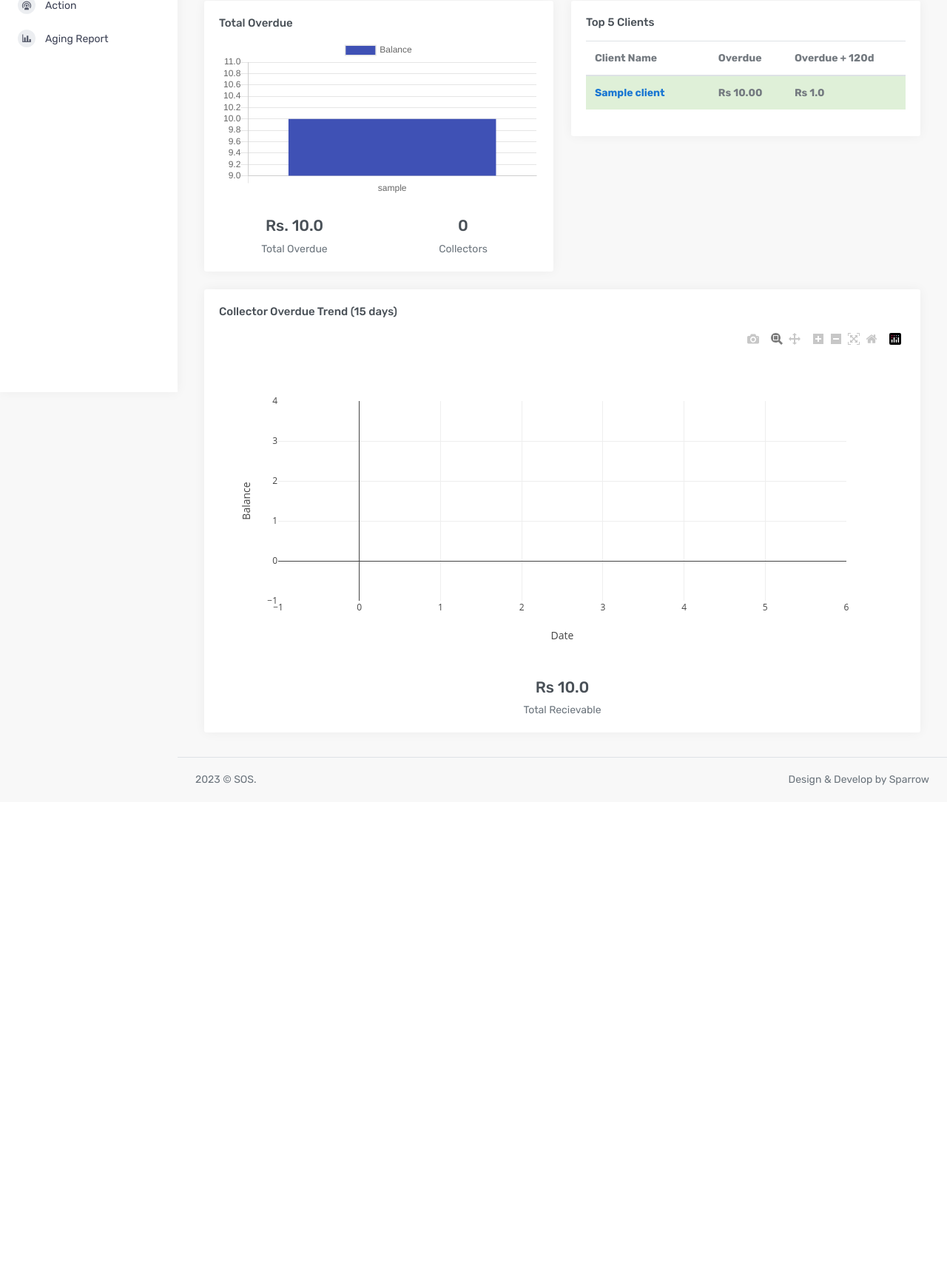
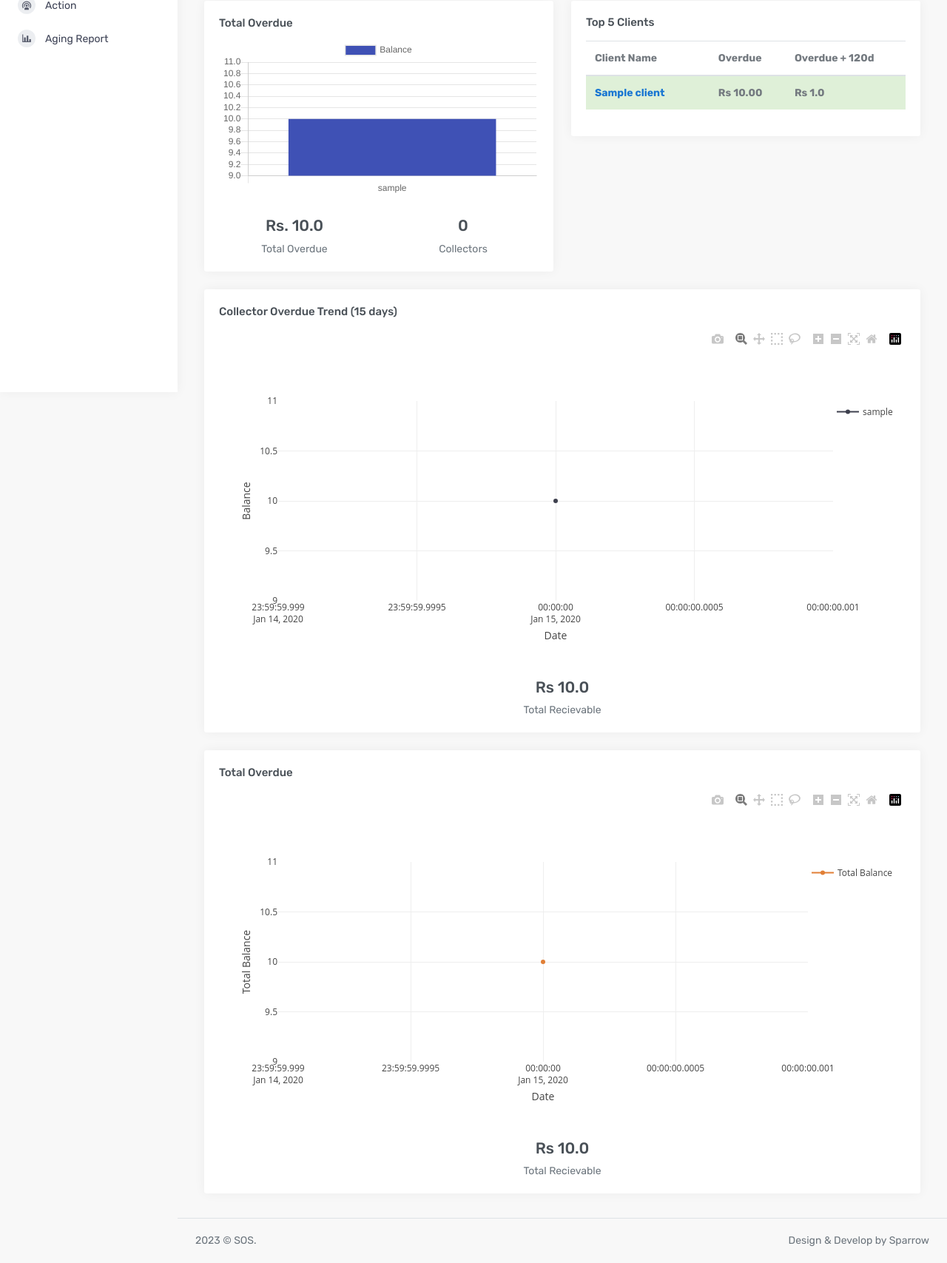
Before and after one commit to Bic-ky/Automated-Debt-Collection, a Django app: page /account/admindashboard/ in a window 1280 px wide. Shown: the part 270-1977 px from the top of the page at 74% size. Before the commit the page ends 1332 px from the top, so only its background shows below. Run offline with Django 4.2, Linux system fonts and the light colour scheme; a user stored in the database is signed in; tables that the repository leaves empty hold one stand-in row (values such as "Sample post"); some libraries are stand-ins or nearby versions; some web fonts are replaced.

Commit message:
Total Overdue Trend Chart

```diff
--- a/account/views.py
+++ b/account/views.py
@@ -11,7 +11,7 @@ from django.utils.http import urlsafe_base64_decode
 from .models import User
 from .utils import detectUser, send_verification_email
 from django.contrib.auth.tokens import default_token_generator
-from sales.models import Client,Bill,Action,DailyBalance
+from sales.models import Client,Bill,Action,DailyBalance,UserBalance,CompanyBalance
 from django.db.models import Sum, F, Max, Q
 import json
 from django.http import JsonResponse
@@ -102,6 +102,7 @@ def userdashboard(request):
         })
 
 
+    mycollection=UserBalance.objects.get(user=user)
 
     # Calculate aging data
     aging_data = {f'cycle{i}': bills.aggregate(Sum(f'cycle{i}'))[f'cycle{i}__sum'] or 0 for i in range(1, 10)}
@@ -129,6 +130,7 @@ def userdashboard(request):
         'top_clients': top_clients,
         'collector_count': collector_count,
         'chart_data': chart_data,
+        'mycollection':mycollection,
     }
 
     return render(request, 'user_dash.html', context)
@@ -161,11 +163,10 @@ def admindashboard(request):
                 collector_data[collector.user_name] += total_due
             else:
                 collector_data[collector.user_name] = total_due
-    # Calculate the date 15 days ago
-    fifteen_days_ago = timezone.now() - timedelta(days=15)
+
 
     # Filter daily balances for the last 15 days
-    daily_balances = DailyBalance.objects.filter( date__gte=fifteen_days_ago).order_by('date')
+    daily_balances = DailyBalance.objects.order_by('date')
 
     # Prepare data for Morris Line Chart
         # Prepare data for Morris Line Chart
@@ -194,6 +195,14 @@ def admindashboard(request):
                 'data': [data_point],
             })
 
+    company_balance = CompanyBalance.objects.order_by('date')
+    # Prepare data for Morris Line Chart
+    company_data = []
+    for company_balance in company_balance:
+        company_data.append({
+            'y': company_balance.date.strftime('%Y-%m-%d'),
+            'total_balance': float(company_balance.total_balance),
+        })
     context = {
         'clients' : clients ,
         'total_overdue' : total_overdue ,
@@ -203,6 +212,8 @@ def admindashboard(request):
         'collector' : collector ,
         'collector_data': collector_data ,
         'chart_data': json.dumps(chart_data),
+        'company_data':company_data,
+
     }
     return render(request ,'admin_dash.html', context)
 
--- a/sales/admin.py
+++ b/sales/admin.py
@@ -1,5 +1,5 @@
 from django.contrib import admin
-from .models import Client, Bill,Action,DailyBalance,UserBalance
+from .models import Client, Bill,Action,DailyBalance,UserBalance,CompanyBalance
 from import_export.admin import ImportExportActionModelAdmin
 
 @admin.register(Client)
@@ -27,3 +27,7 @@ class BalanceData(ImportExportActionModelAdmin):
 @admin.register(UserBalance)
 class UserBalanceData(ImportExportActionModelAdmin):
     list_display = ['user', 'collector_balance', 'last_updated',]
+
+@admin.register(CompanyBalance)
+class CompanyBalanceData(ImportExportActionModelAdmin):
+    list_display = ['total_balance', 'date',]
--- a/sales/models.py
+++ b/sales/models.py
@@ -135,3 +135,15 @@ class UserBalance(models.Model):
 
     class Meta:
         verbose_name_plural = 'User Balances'
+
+
+
+class CompanyBalance(models.Model):
+    total_balance = models.DecimalField(max_digits=15, decimal_places=2)
+    date = models.DateField(default=timezone.now)
+
+    def __str__(self):
+        return f"Balance on {self.date}"
+
+    class Meta:
+        unique_together = ['date']
--- a/sales/views.py
+++ b/sales/views.py
@@ -835,7 +835,6 @@ def delete_action(request , action_id):
     messages.success(request, 'Action has been deleted successfully!')
     return redirect('action')
 
-
 def calculate_percentages(aging_data, total_amount):
     percentage_0_30_days = round((float(aging_data['cycle1']) / float(total_amount)) * 100)
     percentage_31_60_days = round((float(aging_data['cycle2']) / float(total_amount)) * 100)
--- a/templates/admin_dash.html
+++ b/templates/admin_dash.html
@@ -196,7 +196,31 @@
                 </div>
                 <!--end card-->
             </div>
-    </div>
+        </div>
+        <div class="row">
+            <div class="col-lg-12">
+                <div class="card">
+                    <div class="card-body">
+
+                        <h4 class="card-title d-inline-block">Total Overdue</h4>
+
+                        <div id="company-chart"></div>
+
+                        <div class="row text-center mt-4">
+                            <div class="col-12">
+                                <h4>Rs {{total_overdue}}</h4>
+                                <p class="text-muted mb-0">Total Recievable</p>
+                            </div>
+
+                        </div>
+
+                    </div>
+                    <!--end card body-->
+
+                </div>
+                <!--end card-->
+            </div>
+        </div>
     </div> <!-- container-fluid -->
 
 <!--end col-->
@@ -281,6 +305,47 @@
                 Plotly.newPlot('line-chart', plotlyData, layout);
             }
         }
+
+        // Check if the container element exists
+        if ($('#company-chart').length) {
+            // Prepare data for Plotly Line Chart for company
+            var companyData = {{ company_data|safe }};
+
+            // Create an array for x and y values
+            var xValues = companyData.map(item => item.y);
+            var yValues = companyData.map(item => item.total_balance);
+
+            // Create a trace for Plotly Line Chart
+            var trace = {
+                x: xValues,
+                y: yValues,
+                type: 'scatter',
+                mode: 'lines+markers',
+                name: 'Total Balance',
+                line: {
+                    color: '#e17f36',
+                },
+            };
+
+            // Layout for Plotly Line Chart for company
+            var layoutCompany = {
+                showlegend: true,
+                legend: {
+                    x: 1,
+                    xanchor: 'left',
+                    y: 1,
+                },
+                xaxis: {
+                    title: 'Date',
+                },
+                yaxis: {
+                    title: 'Total Balance',
+                },
+            };
+
+            // Render Plotly Line Chart for company
+            Plotly.newPlot('company-chart', [trace], layoutCompany);
+        }
     });
 
     // Function to generate a random color
```
Also changed, not shown: templates/user_dash.html (+4 -9 lines), sales/migrations/0034_companybalance.py (added).
